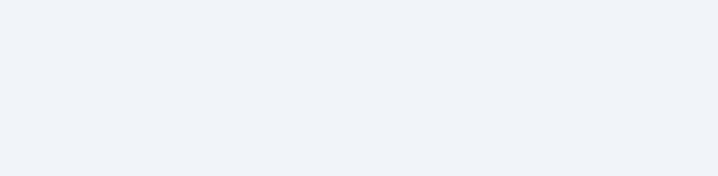
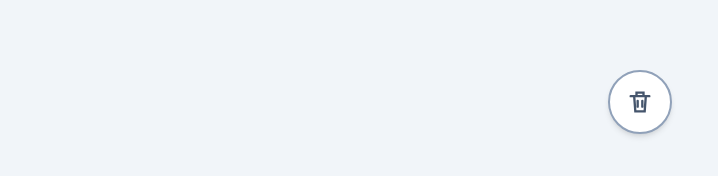
Before and after one commit to niseta/tempo-sticky-notes, a React (Vite) app: page / in a window 1280 px wide. Shown: the part 594-770 px from the top of the page, without its empty margins (0-718 px from the left). Built offline with nearby package versions, Linux system fonts and the light colour scheme.

Commit message:
add drag-to-trash

```diff
--- a/src/App.tsx
+++ b/src/App.tsx
@@ -2,7 +2,8 @@ import { Board } from './components/Board';
 import { useNotes } from './hooks/useNotes';
 
 function App() {
-  const { notes, addNote, moveNote, resizeNote, bringToFront } = useNotes();
+  const { notes, addNote, moveNote, resizeNote, deleteNote, bringToFront } =
+    useNotes();
 
   function handleAddNote() {
     addNote({
@@ -31,6 +32,7 @@ function App() {
         notes={notes}
         moveNote={moveNote}
         resizeNote={resizeNote}
+        deleteNote={deleteNote}
         bringToFront={bringToFront}
       />
     </main>
--- a/src/components/Board.tsx
+++ b/src/components/Board.tsx
@@ -1,29 +1,45 @@
-import { useRef } from 'react';
-import type { Note } from '../types/note';
-import { StickyNote } from './StickyNote';
+import { useRef, useState } from "react";
+import type { Note } from "../types/note";
+import { StickyNote } from "./StickyNote";
+import { TrashZone } from "./TrashZone";
 
 interface BoardProps {
   notes: Note[];
-  moveNote: (id: Note['id'], x: number, y: number) => void;
-  resizeNote: (id: Note['id'], width: number, height: number) => void;
-  bringToFront: (id: Note['id']) => void;
+  moveNote: (id: Note["id"], x: number, y: number) => void;
+  resizeNote: (id: Note["id"], width: number, height: number) => void;
+  deleteNote: (id: Note["id"]) => void;
+  bringToFront: (id: Note["id"]) => void;
 }
 
-export function Board({ notes, moveNote, resizeNote, bringToFront }: BoardProps) {
+export function Board({
+  notes,
+  moveNote,
+  resizeNote,
+  deleteNote,
+  bringToFront,
+}: BoardProps) {
   const boardRef = useRef<HTMLElement>(null);
+  const trashZoneRef = useRef<HTMLDivElement>(null);
+  const [isTrashActive, setIsTrashActive] = useState(false);
 
   return (
     <section ref={boardRef} className="relative min-h-[calc(100vh-8rem)]">
+      <div className="absolute inset-0 z-0">
         {notes.map((note) => (
           <StickyNote
             key={note.id}
             note={note}
             boardRef={boardRef}
+            trashZoneRef={trashZoneRef}
             moveNote={moveNote}
             resizeNote={resizeNote}
+            deleteNote={deleteNote}
             bringToFront={bringToFront}
+            setIsTrashActive={setIsTrashActive}
           />
         ))}
+      </div>
+      <TrashZone isActive={isTrashActive} trashZoneRef={trashZoneRef} />
     </section>
   );
 }
--- a/src/components/StickyNote.tsx
+++ b/src/components/StickyNote.tsx
@@ -1,13 +1,21 @@
 import { useRef } from "react";
-import type { PointerEvent as ReactPointerEvent, RefObject } from "react";
+import type {
+  Dispatch,
+  PointerEvent as ReactPointerEvent,
+  RefObject,
+  SetStateAction,
+} from "react";
 import type { Note } from "../types/note";
 
 interface StickyNoteProps {
   note: Note;
   boardRef: RefObject<HTMLElement | null>;
+  trashZoneRef: RefObject<HTMLDivElement | null>;
   moveNote: (id: Note["id"], x: number, y: number) => void;
   resizeNote: (id: Note["id"], width: number, height: number) => void;
+  deleteNote: (id: Note["id"]) => void;
   bringToFront: (id: Note["id"]) => void;
+  setIsTrashActive: Dispatch<SetStateAction<boolean>>;
 }
 
 interface DragInfo {
@@ -30,9 +38,12 @@ const MIN_NOTE_HEIGHT = 100;
 export function StickyNote({
   note,
   boardRef,
+  trashZoneRef,
   moveNote,
   resizeNote,
+  deleteNote,
   bringToFront,
+  setIsTrashActive,
 }: StickyNoteProps) {
   const dragInfoRef = useRef<DragInfo | null>(null);
   const resizeInfoRef = useRef<ResizeInfo | null>(null);
@@ -80,12 +91,34 @@ export function StickyNote({
     moveNote(note.id, x, y);
   }
 
+  function isPointerInsideTrash(event: ReactPointerEvent<HTMLDivElement>) {
+    const trashRect = trashZoneRef.current?.getBoundingClientRect();
+
+    return Boolean(
+      trashRect &&
+      event.clientX >= trashRect.left &&
+      event.clientX <= trashRect.right &&
+      event.clientY >= trashRect.top &&
+      event.clientY <= trashRect.bottom,
+    );
+  }
+
+  function handlePointerMove(event: ReactPointerEvent<HTMLDivElement>) {
+    if (dragInfoRef.current?.pointerId !== event.pointerId) {
+      return;
+    }
+
+    updatePosition(event);
+    setIsTrashActive(isPointerInsideTrash(event));
+  }
+
   function finishDragging(event: ReactPointerEvent<HTMLDivElement>) {
     if (dragInfoRef.current?.pointerId !== event.pointerId) {
       return;
     }
 
     dragInfoRef.current = null;
+    setIsTrashActive(false);
 
     if (event.currentTarget.hasPointerCapture(event.pointerId)) {
       event.currentTarget.releasePointerCapture(event.pointerId);
@@ -93,8 +126,19 @@ export function StickyNote({
   }
 
   function handlePointerUp(event: ReactPointerEvent<HTMLDivElement>) {
+    if (dragInfoRef.current?.pointerId !== event.pointerId) {
+      return;
+    }
+
     updatePosition(event);
+
+    const shouldDelete = isPointerInsideTrash(event);
+
     finishDragging(event);
+
+    if (shouldDelete) {
+      deleteNote(note.id);
+    }
   }
 
   function handleResizePointerDown(event: ReactPointerEvent<HTMLDivElement>) {
@@ -167,9 +211,10 @@ export function StickyNote({
     <div
       className="overflow-hidden bg-yellow-200 p-4 text-slate-800 shadow-md"
       onPointerDown={handlePointerDown}
-      onPointerMove={updatePosition}
+      onPointerMove={handlePointerMove}
       onPointerUp={handlePointerUp}
       onPointerCancel={finishDragging}
+      onLostPointerCapture={finishDragging}
       style={{
         position: "absolute",
         left: note.x,
--- /dev/null
+++ b/src/components/TrashZone.tsx
@@ -0,0 +1,34 @@
+import type { RefObject } from "react";
+
+interface TrashZoneProps {
+  isActive: boolean;
+  trashZoneRef: RefObject<HTMLDivElement | null>;
+}
+
+export function TrashZone({ isActive, trashZoneRef }: TrashZoneProps) {
+  return (
+    <div
+      ref={trashZoneRef}
+      aria-label="Trash"
+      className={`pointer-events-none absolute bottom-4 left-1/2 z-50 flex h-16 w-16 -translate-x-1/2 items-center justify-center rounded-full border-2 shadow-md transition-colors ${
+        isActive
+          ? "border-red-600 bg-red-200 text-red-800"
+          : "border-slate-400 bg-white text-slate-600"
+      }`}
+    >
+      <svg
+        aria-hidden="true"
+        className="h-7 w-7"
+        fill="none"
+        viewBox="0 0 24 24"
+        stroke="currentColor"
+        strokeWidth="2"
+      >
+        <path
+          strokeLinecap="round"
+          d="M4 7h16M9 7V4h6v3m-8 0 1 13h8l1-13M10 11v5m4-5v5"
+        />
+      </svg>
+    </div>
+  );
+}
--- a/src/hooks/useNotes.ts
+++ b/src/hooks/useNotes.ts
@@ -40,6 +40,12 @@ export function useNotes() {
     );
   }
 
+  function deleteNote(id: Note['id']) {
+    setNotes((currentNotes) =>
+      currentNotes.filter((note) => note.id !== id),
+    );
+  }
+
   function bringToFront(id: Note['id']) {
     setNotes((currentNotes) => {
       const highestZIndex = currentNotes.reduce(
@@ -53,5 +59,5 @@ export function useNotes() {
     });
   }
 
-  return { notes, addNote, moveNote, resizeNote, bringToFront };
+  return { notes, addNote, moveNote, resizeNote, deleteNote, bringToFront };
 }
```
Lines whose indentation alone changed are shown as unchanged.
